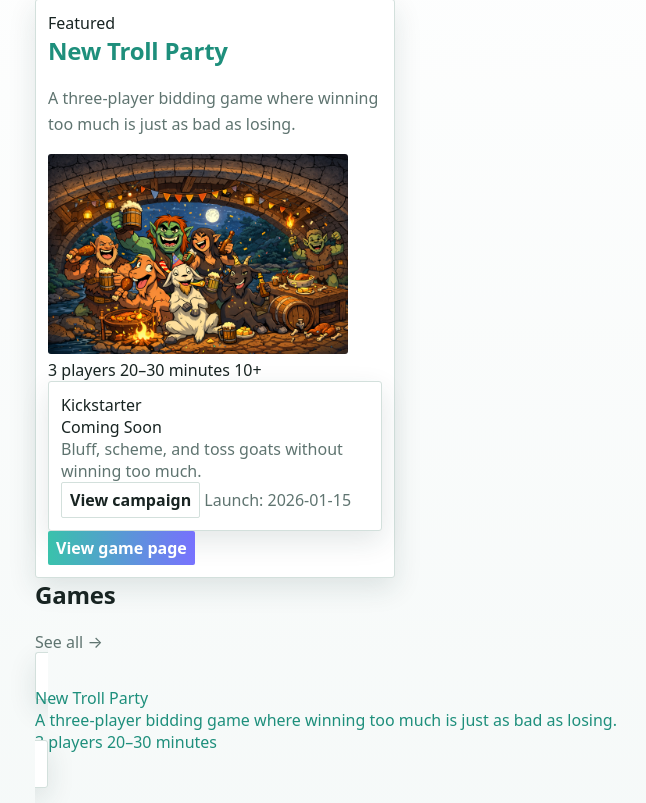
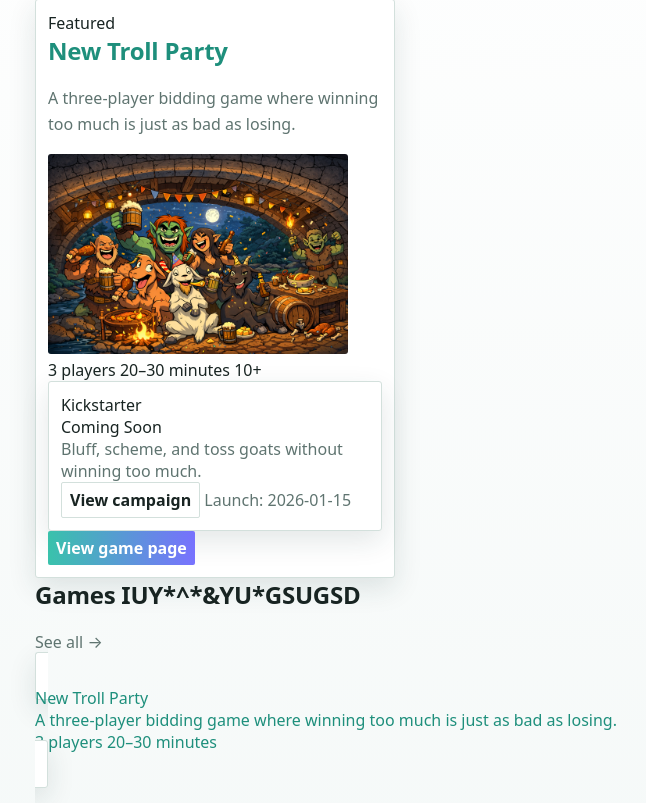
Before and after one commit to mlkeen/mattkeengames, a Flask app: page / in a window 1280 px wide. Shown: the part 261-1064 px from the top of the page, without its empty margins (79-725 px from the left). Run offline with Flask 3, Linux system fonts and the light colour scheme.

Commit message:
adjustments

```diff
--- a/templates/home.html
+++ b/templates/home.html
@@ -41,7 +41,7 @@
 
 <section class="grid">
   <div>
-    <h2>Games</h2>
+    <h2>Games IUY*^*&YU*GSUGSD</h2>
     <a class="muted" href="{{ url_for('games_index') }}">See all →</a>
   </div>
 
```
